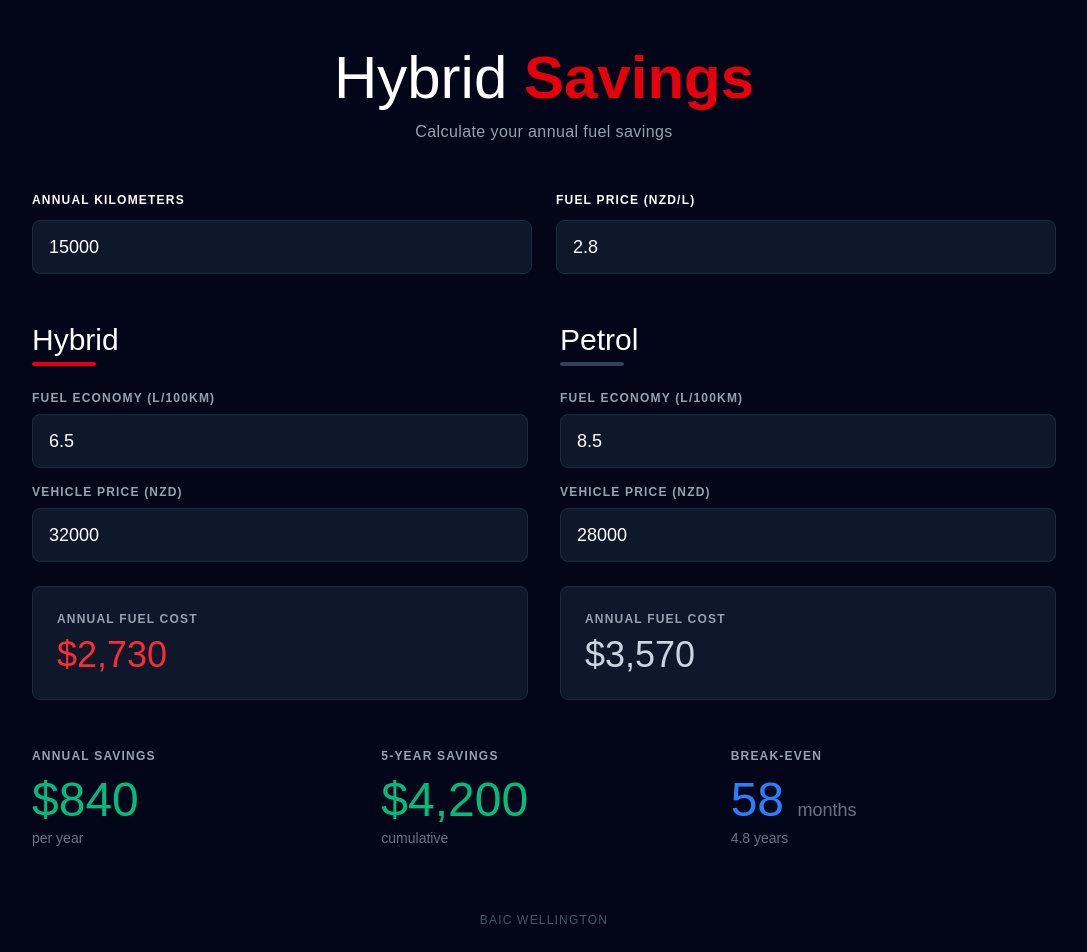
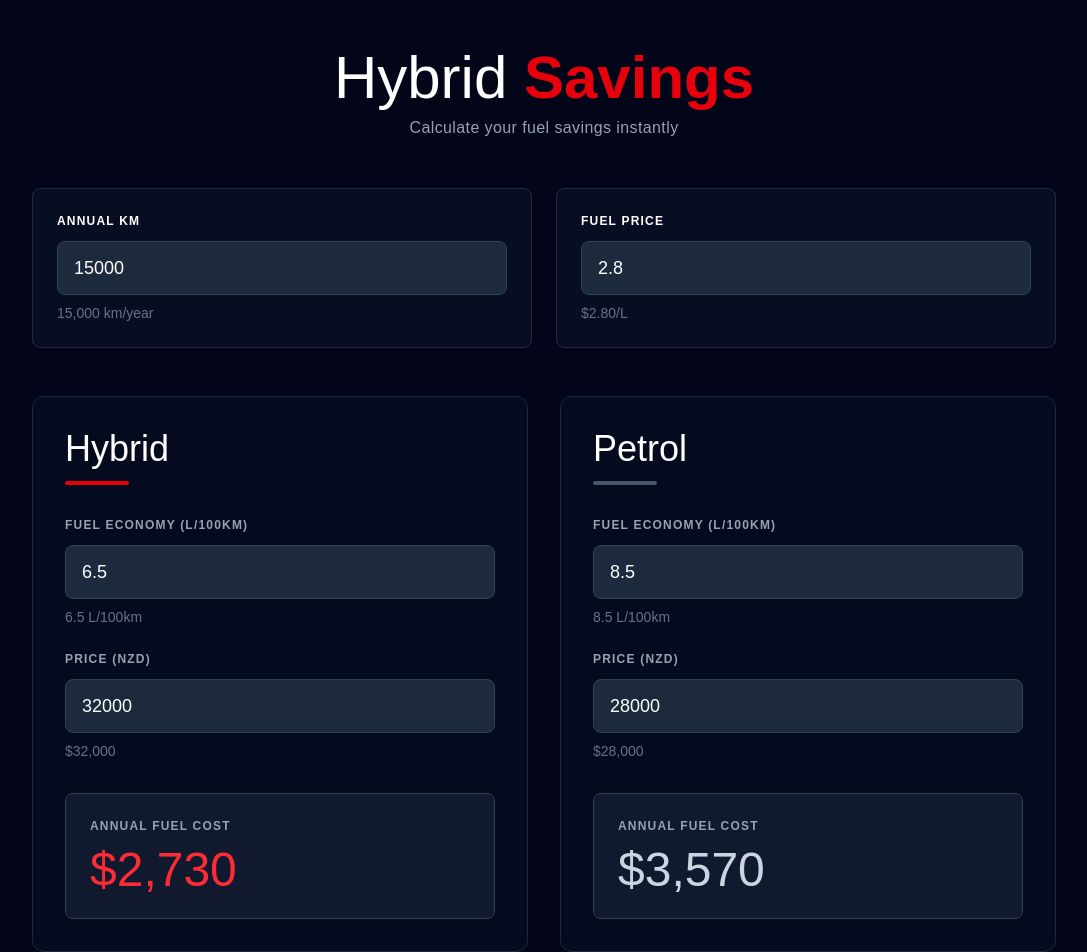
Before and after one commit to HarryLudemann/Hybrid-Calculator, a Next.js app: page / in a window 1280 px wide. Shown: the top 952 px of the page, without its empty margins (96-1183 px from the left). Built offline with nearby package versions, Linux system fonts and the light colour scheme.

Commit message:
Updated fitment

```diff
--- a/app/components/HybridCalculator.tsx
+++ b/app/components/HybridCalculator.tsx
@@ -1,52 +1,6 @@
 'use client';
 
 import { useState } from 'react';
-
-interface Vehicle {
-  name: string;
-  image: string;
-  fuelEconomyL100km: number;
-  price: number;
-  isHybrid: boolean;
-}
-
-const BAIC_PRESETS: Record<string, Vehicle> = {
-  'BJ30-HYBRID': {
-    name: 'BJ30 Hybrid',
-    image: '/vehicles/bj30-hybrid.png',
-    fuelEconomyL100km: 6.5,
-    price: 32000,
-    isHybrid: true,
-  },
-  'X55-PHEV': {
-    name: 'X55 PHEV',
-    image: '/vehicles/x55-phev.png',
-    fuelEconomyL100km: 5.2,
-    price: 38000,
-    isHybrid: true,
-  },
-  'X55-PETROL': {
-    name: 'X55 Petrol',
-    image: '/vehicles/x55-petrol.png',
-    fuelEconomyL100km: 8.5,
-    price: 28000,
-    isHybrid: false,
-  },
-  'B30-PETROL': {
-    name: 'B30 Petrol',
-    image: '/vehicles/b30-petrol.png',
-    fuelEconomyL100km: 7.8,
-    price: 22000,
-    isHybrid: false,
-  },
-  'X7-PETROL': {
-    name: 'X7 Petrol',
-    image: '/vehicles/x7-petrol.png',
-    fuelEconomyL100km: 9.2,
-    price: 30000,
-    isHybrid: false,
-  },
-};
 
 export default function HybridCalculator() {
   const [annualKm, setAnnualKm] = useState(15000);
@@ -56,6 +10,19 @@ export default function HybridCalculator() {
   const [petrolFuel, setPetrolFuel] = useState(8.5);
   const [petrolPrice, setPetrolPrice] = useState(28000);
 
+  // Format number for display
+  const formatNumber = (num: number, decimals = 0) => {
+    return Math.round(num * Math.pow(10, decimals)) / Math.pow(10, decimals);
+  };
+
+  const formatCurrency = (num: number) => {
+    return '$' + Math.round(num).toLocaleString('en-NZ');
+  };
+
+  const formatFuel = (num: number) => {
+    return num.toFixed(1);
+  };
+
   const petrolCostPerYear = (annualKm / 100) * petrolFuel * fuelPrice;
   const hybridCostPerYear = (annualKm / 100) * hybridFuel * fuelPrice;
   const annualSavings = petrolCostPerYear - hybridCostPerYear;
@@ -64,115 +31,121 @@ export default function HybridCalculator() {
   const breakEvenMonths = annualSavings > 0 && priceDifference > 0 ? Math.ceil((priceDifference / annualSavings) * 12) : 0;
 
   return (
-    <div className="min-h-screen bg-slate-950 p-4 md:p-12">
+    <div className="min-h-screen bg-slate-950 p-3 sm:p-6 md:p-12">
       <div className="max-w-5xl mx-auto">
         {/* Header */}
-        <div className="text-center mb-12">
-          <h1 className="text-5xl md:text-6xl font-light text-white mb-3">
+        <div className="text-center mb-8 sm:mb-10 md:mb-12">
+          <h1 className="text-3xl sm:text-4xl md:text-6xl font-light text-white mb-2">
             Hybrid <span className="font-bold text-red-600">Savings</span>
           </h1>
-          <p className="text-gray-400 text-sm md:text-base tracking-wide">
-            Calculate your annual fuel savings
+          <p className="text-gray-400 text-xs sm:text-sm md:text-base tracking-wide">
+            Calculate your fuel savings instantly
           </p>
         </div>
 
         {/* Global Settings */}
-        <div className="grid grid-cols-1 sm:grid-cols-2 gap-6 mb-12">
-          <div>
-            <label className="text-white text-xs uppercase tracking-widest font-semibold mb-3 block">Annual Kilometers</label>
+        <div className="grid grid-cols-1 sm:grid-cols-2 gap-4 sm:gap-6 mb-8 sm:mb-10 md:mb-12">
+          <div className="bg-slate-900/50 rounded-lg p-4 sm:p-5 md:p-6 border border-slate-800 hover:border-slate-700 transition">
+            <label className="text-white text-xs uppercase tracking-widest font-semibold mb-2 sm:mb-3 block">Annual km</label>
             <input
               type="number"
               value={annualKm}
-              onChange={(e) => setAnnualKm(Number(e.target.value))}
-              className="w-full px-4 py-3 bg-slate-900 text-white text-lg rounded-lg border border-slate-800 focus:border-red-600 focus:outline-none transition placeholder-slate-600"
+              onChange={(e) => setAnnualKm(Math.max(0, Number(e.target.value)))}
+              className="w-full px-3 sm:px-4 py-2 sm:py-3 bg-slate-800 text-white text-base sm:text-lg rounded-lg border border-slate-700 focus:border-red-600 focus:outline-none transition"
             />
+            <p className="text-gray-500 text-xs sm:text-sm mt-2">{annualKm.toLocaleString()} km/year</p>
           </div>
 
-          <div>
-            <label className="text-white text-xs uppercase tracking-widest font-semibold mb-3 block">Fuel Price (NZD/L)</label>
+          <div className="bg-slate-900/50 rounded-lg p-4 sm:p-5 md:p-6 border border-slate-800 hover:border-slate-700 transition">
+            <label className="text-white text-xs uppercase tracking-widest font-semibold mb-2 sm:mb-3 block">Fuel price</label>
             <input
               type="number"
               value={fuelPrice}
-              onChange={(e) => setFuelPrice(Number(e.target.value))}
+              onChange={(e) => setFuelPrice(Math.max(0, Number(e.target.value)))}
               step="0.01"
-              className="w-full px-4 py-3 bg-slate-900 text-white text-lg rounded-lg border border-slate-800 focus:border-red-600 focus:outline-none transition placeholder-slate-600"
+              className="w-full px-3 sm:px-4 py-2 sm:py-3 bg-slate-800 text-white text-base sm:text-lg rounded-lg border border-slate-700 focus:border-red-600 focus:outline-none transition"
             />
+            <p className="text-gray-500 text-xs sm:text-sm mt-2">${fuelPrice.toFixed(2)}/L</p>
           </div>
         </div>
 
         {/* Vehicles Section */}
-        <div className="grid grid-cols-1 lg:grid-cols-2 gap-8 mb-12">
+        <div className="grid grid-cols-1 lg:grid-cols-2 gap-6 sm:gap-8 mb-8 sm:mb-10 md:mb-12">
           {/* Hybrid Vehicle */}
-          <div>
-            <div className="mb-6">
-              <h2 className="text-white text-3xl font-light mb-1">Hybrid</h2>
-              <div className="w-16 h-1 bg-red-600 rounded-full"></div>
+          <div className="bg-slate-900/30 rounded-xl p-5 sm:p-6 md:p-8 border border-slate-800 hover:border-red-900/50 transition">
+            <div className="mb-6 sm:mb-7 md:mb-8">
+              <h2 className="text-white text-2xl sm:text-3xl md:text-4xl font-light mb-2 sm:mb-3">Hybrid</h2>
+              <div className="w-12 sm:w-16 h-1 bg-red-600 rounded-full"></div>
             </div>
 
-            <div className="space-y-4">
+            <div className="space-y-4 sm:space-y-5 md:space-y-6">
               <div>
-                <label className="text-gray-400 text-xs uppercase tracking-widest font-semibold mb-2 block">Fuel Economy (L/100km)</label>
+                <label className="text-gray-400 text-xs uppercase tracking-widest font-semibold mb-2 sm:mb-3 block">Fuel Economy (L/100km)</label>
                 <input
                   type="number"
                   value={hybridFuel}
-                  onChange={(e) => setHybridFuel(Number(e.target.value))}
+                  onChange={(e) => setHybridFuel(Math.max(0, Number(e.target.value)))}
                   step="0.1"
-                  className="w-full px-4 py-3 bg-slate-900 text-white text-lg rounded-lg border border-slate-800 focus:border-red-600 focus:outline-none transition"
+                  className="w-full px-3 sm:px-4 py-2 sm:py-3 bg-slate-800 text-white text-base sm:text-lg rounded-lg border border-slate-700 focus:border-red-600 focus:outline-none transition"
                 />
+                <p className="text-gray-500 text-xs sm:text-sm mt-1 sm:mt-2">{formatFuel(hybridFuel)} L/100km</p>
               </div>
 
               <div>
-                <label className="text-gray-400 text-xs uppercase tracking-widest font-semibold mb-2 block">Vehicle Price (NZD)</label>
+                <label className="text-gray-400 text-xs uppercase tracking-widest font-semibold mb-2 sm:mb-3 block">Price (NZD)</label>
                 <input
                   type="number"
                   value={hybridPrice}
-                  onChange={(e) => setHybridPrice(Number(e.target.value))}
-                  className="w-full px-4 py-3 bg-slate-900 text-white text-lg rounded-lg border border-slate-800 focus:border-red-600 focus:outline-none transition"
+                  onChange={(e) => setHybridPrice(Math.max(0, Number(e.target.value)))}
+                  className="w-full px-3 sm:px-4 py-2 sm:py-3 bg-slate-800 text-white text-base sm:text-lg rounded-lg border border-slate-700 focus:border-red-600 focus:outline-none transition"
                 />
+                <p className="text-gray-500 text-xs sm:text-sm mt-1 sm:mt-2">{formatCurrency(hybridPrice)}</p>
               </div>
 
-              <div className="bg-slate-900 rounded-lg p-6 border border-slate-800 mt-6">
-                <p className="text-gray-400 text-xs uppercase tracking-widest font-semibold mb-2">Annual Fuel Cost</p>
-                <p className="text-4xl font-light text-red-500">
-                  ${hybridCostPerYear.toLocaleString('en-NZ', { maximumFractionDigits: 0 })}
+              <div className="bg-slate-800/50 rounded-lg p-4 sm:p-5 md:p-6 border border-slate-700 mt-6 sm:mt-7 md:mt-8">
+                <p className="text-gray-400 text-xs uppercase tracking-widest font-semibold mb-2 sm:mb-3">Annual Fuel Cost</p>
+                <p className="text-3xl sm:text-4xl md:text-5xl font-light text-red-500">
+                  {formatCurrency(hybridCostPerYear)}
                 </p>
               </div>
             </div>
           </div>
 
           {/* Petrol Vehicle */}
-          <div>
-            <div className="mb-6">
-              <h2 className="text-white text-3xl font-light mb-1">Petrol</h2>
-              <div className="w-16 h-1 bg-slate-700 rounded-full"></div>
+          <div className="bg-slate-900/30 rounded-xl p-5 sm:p-6 md:p-8 border border-slate-800 hover:border-slate-700 transition">
+            <div className="mb-6 sm:mb-7 md:mb-8">
+              <h2 className="text-white text-2xl sm:text-3xl md:text-4xl font-light mb-2 sm:mb-3">Petrol</h2>
+              <div className="w-12 sm:w-16 h-1 bg-slate-600 rounded-full"></div>
             </div>
 
-            <div className="space-y-4">
+            <div className="space-y-4 sm:space-y-5 md:space-y-6">
               <div>
-                <label className="text-gray-400 text-xs uppercase tracking-widest font-semibold mb-2 block">Fuel Economy (L/100km)</label>
+                <label className="text-gray-400 text-xs uppercase tracking-widest font-semibold mb-2 sm:mb-3 block">Fuel Economy (L/100km)</label>
                 <input
                   type="number"
                   value={petrolFuel}
-                  onChange={(e) => setPetrolFuel(Number(e.target.value))}
+                  onChange={(e) => setPetrolFuel(Math.max(0, Number(e.target.value)))}
                   step="0.1"
-                  className="w-full px-4 py-3 bg-slate-900 text-white text-lg rounded-lg border border-slate-800 focus:border-slate-600 focus:outline-none transition"
+                  className="w-full px-3 sm:px-4 py-2 sm:py-3 bg-slate-800 text-white text-base sm:text-lg rounded-lg border border-slate-700 focus:border-slate-600 focus:outline-none transition"
                 />
+                <p className="text-gray-500 text-xs sm:text-sm mt-1 sm:mt-2">{formatFuel(petrolFuel)} L/100km</p>
               </div>
 
               <div>
-                <label className="text-gray-400 text-xs uppercase tracking-widest font-semibold mb-2 block">Vehicle Price (NZD)</label>
+                <label className="text-gray-400 text-xs uppercase tracking-widest font-semibold mb-2 sm:mb-3 block">Price (NZD)</label>
                 <input
                   type="number"
                   value={petrolPrice}
-                  onChange={(e) => setPetrolPrice(Number(e.target.value))}
-                  className="w-full px-4 py-3 bg-slate-900 text-white text-lg rounded-lg border border-slate-800 focus:border-slate-600 focus:outline-none transition"
+                  onChange={(e) => setPetrolPrice(Math.max(0, Number(e.target.value)))}
+                  className="w-full px-3 sm:px-4 py-2 sm:py-3 bg-slate-800 text-white text-base sm:text-lg rounded-lg border border-slate-700 focus:border-slate-600 focus:outline-none transition"
                 />
+                <p className="text-gray-500 text-xs sm:text-sm mt-1 sm:mt-2">{formatCurrency(petrolPrice)}</p>
               </div>
 
-              <div className="bg-slate-900 rounded-lg p-6 border border-slate-800 mt-6">
-                <p className="text-gray-400 text-xs uppercase tracking-widest font-semibold mb-2">Annual Fuel Cost</p>
-                <p className="text-4xl font-light text-slate-300">
-                  ${petrolCostPerYear.toLocaleString('en-NZ', { maximumFractionDigits: 0 })}
+              <div className="bg-slate-800/50 rounded-lg p-4 sm:p-5 md:p-6 border border-slate-700 mt-6 sm:mt-7 md:mt-8">
+                <p className="text-gray-400 text-xs uppercase tracking-widest font-semibold mb-2 sm:mb-3">Annual Fuel Cost</p>
+                <p className="text-3xl sm:text-4xl md:text-5xl font-light text-slate-300">
+                  {formatCurrency(petrolCostPerYear)}
                 </p>
               </div>
             </div>
@@ -180,41 +153,41 @@ export default function HybridCalculator() {
         </div>
 
         {/* Results Section */}
-        <div className="grid grid-cols-1 md:grid-cols-3 gap-6">
+        <div className="grid grid-cols-1 sm:grid-cols-3 gap-4 sm:gap-6">
           {/* Annual Savings */}
-          <div>
-            <p className="text-gray-400 text-xs uppercase tracking-widest font-semibold mb-3">Annual Savings</p>
-            <p className="text-5xl font-light text-emerald-500 mb-1">
-              ${Math.max(0, annualSavings).toLocaleString('en-NZ', { maximumFractionDigits: 0 })}
+          <div className="bg-slate-900/30 rounded-lg p-4 sm:p-6 border border-slate-800">
+            <p className="text-gray-400 text-xs uppercase tracking-widest font-semibold mb-2 sm:mb-3">Annual Savings</p>
+            <p className="text-3xl sm:text-4xl md:text-5xl font-light text-emerald-500 mb-1">
+              {formatCurrency(Math.max(0, annualSavings))}
             </p>
-            <p className="text-gray-500 text-sm">per year</p>
+            <p className="text-gray-500 text-xs sm:text-sm">per year</p>
           </div>
 
           {/* 5-Year Savings */}
-          <div>
-            <p className="text-gray-400 text-xs uppercase tracking-widest font-semibold mb-3">5-Year Savings</p>
-            <p className="text-5xl font-light text-emerald-500 mb-1">
-              ${Math.max(0, fiveYearSavings).toLocaleString('en-NZ', { maximumFractionDigits: 0 })}
+          <div className="bg-slate-900/30 rounded-lg p-4 sm:p-6 border border-slate-800">
+            <p className="text-gray-400 text-xs uppercase tracking-widest font-semibold mb-2 sm:mb-3">5-Year Savings</p>
+            <p className="text-3xl sm:text-4xl md:text-5xl font-light text-emerald-500 mb-1">
+              {formatCurrency(Math.max(0, fiveYearSavings))}
             </p>
-            <p className="text-gray-500 text-sm">cumulative</p>
+            <p className="text-gray-500 text-xs sm:text-sm">cumulative</p>
           </div>
 
           {/* Break-Even */}
-          <div>
-            <p className="text-gray-400 text-xs uppercase tracking-widest font-semibold mb-3">Break-Even</p>
-            <p className="text-5xl font-light text-blue-500 mb-1">
-              {breakEvenMonths > 0 ? `${breakEvenMonths}` : '—'} <span className="text-lg text-gray-500">{breakEvenMonths > 0 ? 'months' : ''}</span>
+          <div className="bg-slate-900/30 rounded-lg p-4 sm:p-6 border border-slate-800">
+            <p className="text-gray-400 text-xs uppercase tracking-widest font-semibold mb-2 sm:mb-3">Break-Even</p>
+            <p className="text-3xl sm:text-4xl md:text-5xl font-light text-blue-500 mb-1">
+              {breakEvenMonths > 0 ? `${breakEvenMonths}` : '—'}
             </p>
-            <p className="text-gray-500 text-sm">
+            <p className="text-gray-500 text-xs sm:text-sm">
               {breakEvenMonths > 0
                 ? `${(breakEvenMonths / 12).toFixed(1)} years`
-                : 'Petrol cheaper upfront'}
+                : 'Petrol cheaper'}
             </p>
           </div>
         </div>
 
         {/* Footer */}
-        <div className="text-center mt-16 text-gray-600 text-xs uppercase tracking-widest">
+        <div className="text-center mt-10 sm:mt-12 md:mt-16 text-gray-600 text-xs uppercase tracking-widest">
           <p>BAIC Wellington</p>
         </div>
       </div>
```
